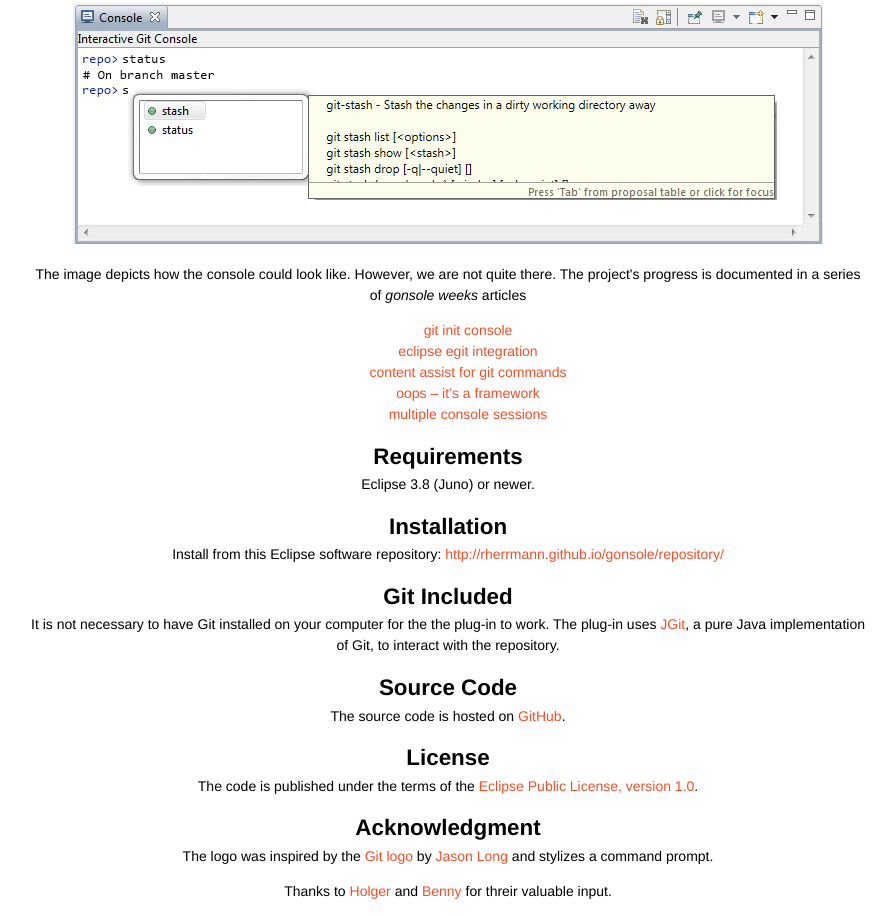
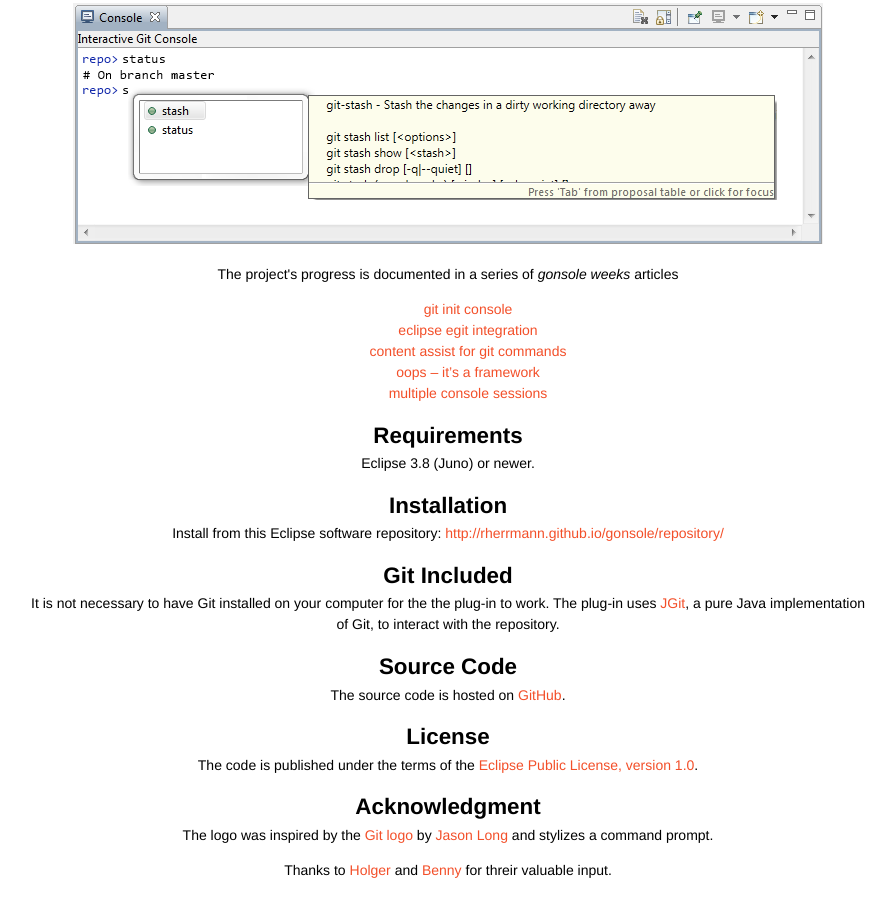
Before and after one commit to rherrmann/gonsole, a plain HTML site: page index.html in a window 1280 px wide. Shown: the part 663-1579 px from the top of the page, without its empty margins (192-1088 px from the left). After the commit the page ends 1558 px from the top, so only its background shows below. Drawn offline with Linux system fonts and the light colour scheme.

Commit message:
Remove 'work in progress' hint

```diff
--- a/index.html
+++ b/index.html
@@ -32,8 +32,6 @@ Eclipse Console View</a> and displays their output within this view.
 <p style="text-align: center"><img src="screenshot.png" /></p>
 
 <p>
-The image depicts how the console could look like.
-However, we are not quite there.
 The project's progress is documented in a series of <em>gonsole weeks</em> articles
 <ul>
   <li>
```
